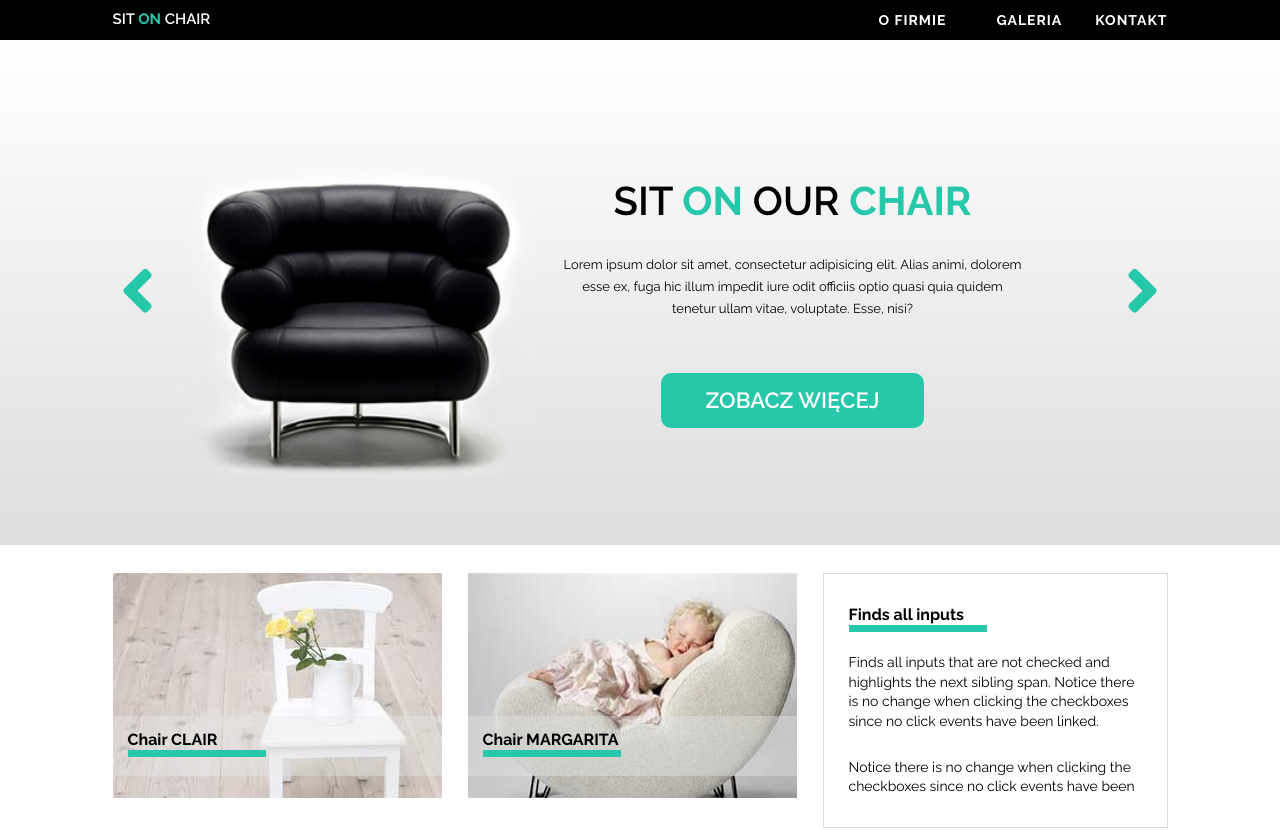
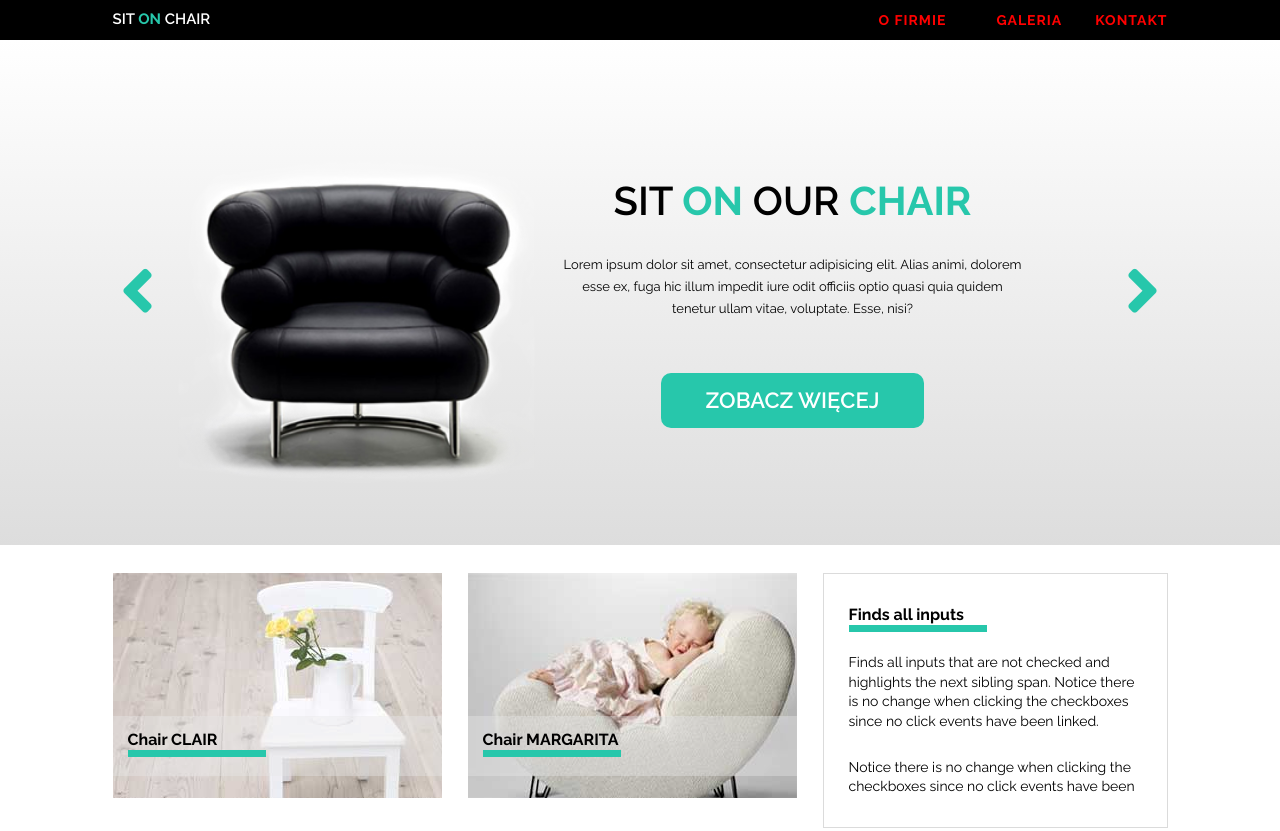
Before and after one commit to OlaBartnik/sitOnChair, a plain HTML site: page index.html in a window 1280 px wide. Shown: the top 831 px of the page. Drawn offline with Linux system fonts and the light colour scheme.

Commit message:
changes css

```diff
--- a/css/style.css
+++ b/css/style.css
@@ -127,7 +127,8 @@ body {
     text-transform: uppercase;
     font-size: 14px;
     letter-spacing: 1px;
-    color: #fff;
+    /*color: #fff;   */
+    color: red;
     text-decoration: none;
     font-weight: bold;
     padding: 20px 0px 20px 33px;
```
